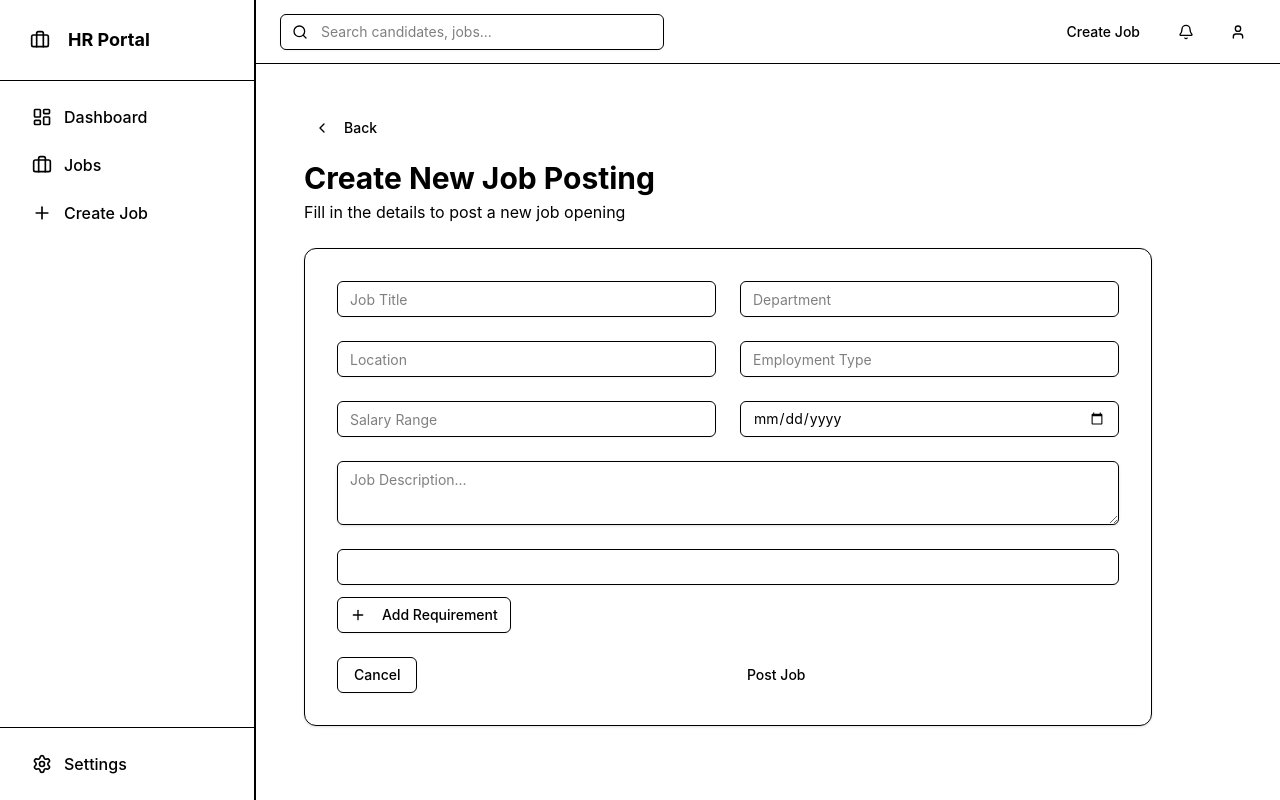
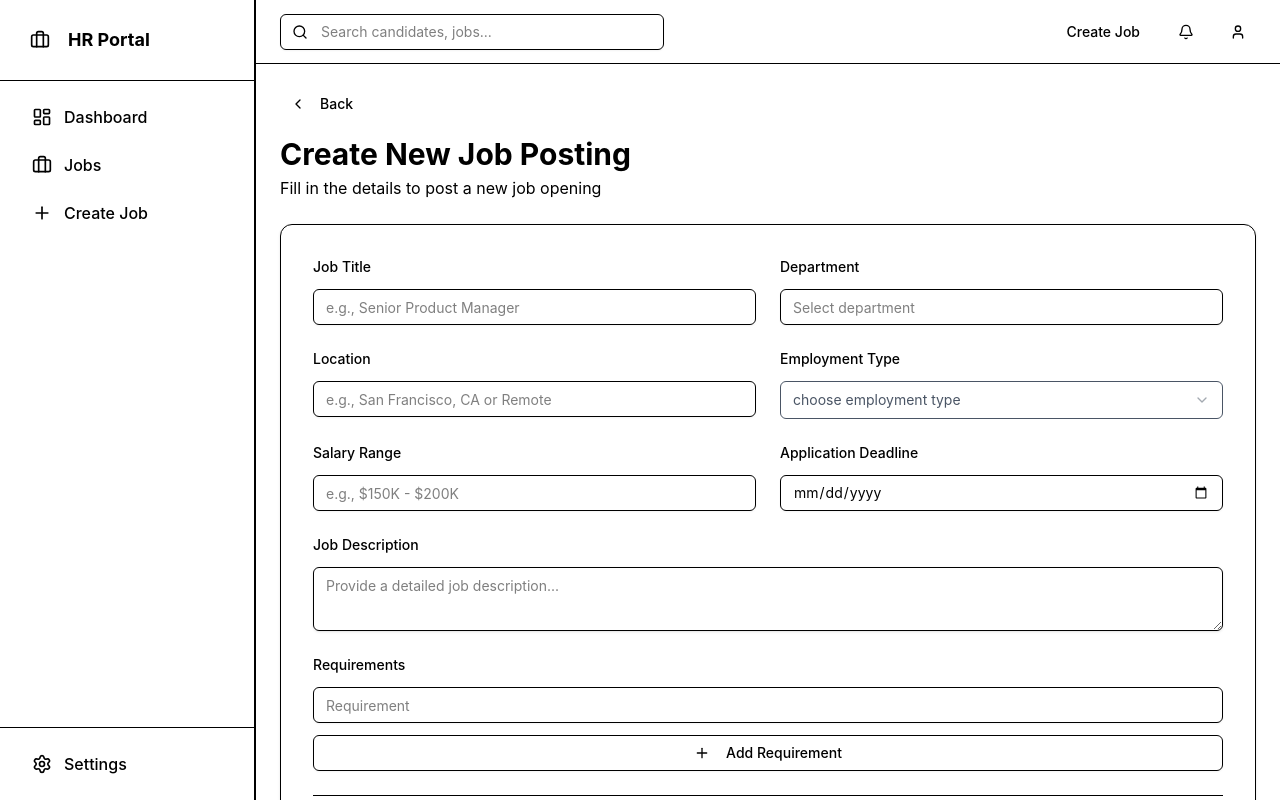
Before and after one commit to khanarshiya0709/Ai-interview-system, a React (Vite) app: page /hr/create-job in a window 1280 px wide. Built offline with nearby package versions, Linux system fonts and the light colour scheme.

Commit message:
debug and add more thhings createjob page.

```diff
--- a/src/components/hr/StatCard.jsx
+++ b/src/components/hr/StatCard.jsx
@@ -1,5 +1,5 @@
 import { TrendingUp, TrendingDown } from 'lucide-react';
-import { Card } from '@/components/ui/card';
+import { Card } from '../ui/card';
 
 export function StatCard({ label, value, change, trend }) {
     const isUp = trend === 'up';
--- a/src/components/ui/button.jsx
+++ b/src/components/ui/button.jsx
@@ -2,7 +2,7 @@ import React from 'react'
 import { Slot } from '@radix-ui/react-slot'
 import { cva } from 'class-variance-authority'
 
-import { cn } from '@/lib/utils'
+import { cn } from '../../lib/utils'
 
 const buttonVariants = cva(
   "inline-flex items-center justify-center gap-2 whitespace-nowrap rounded-md text-sm font-medium transition-all disabled:pointer-events-none disabled:opacity-50 [&_svg]:pointer-events-none [&_svg:not([class*='size-'])]:size-4 shrink-0 [&_svg]:shrink-0 outline-none focus-visible:border-ring focus-visible:ring-ring/50 focus-visible:ring-[3px] aria-invalid:ring-destructive/20 dark:aria-invalid:ring-destructive/40 aria-invalid:border-destructive",
--- a/src/pages/HR/CreateJob.jsx
+++ b/src/pages/HR/CreateJob.jsx
@@ -4,14 +4,14 @@ import { Card } from '../../components/ui/card';
 import { Button } from '../../components/ui/button';
 import { Input } from '../../components/ui/input';
 import { Textarea } from '../../components/ui/textarea';
+import { ChevronLeft, Plus, X } from 'lucide-react';
 import {
     Select,
+    SelectTrigger,
     SelectContent,
     SelectItem,
-    SelectTrigger,
     SelectValue,
 } from '../../components/ui/select';
-import { ChevronLeft, Plus, X } from 'lucide-react';
 
 export default function CreateJobPage() {
     const [requirements, setRequirements] = useState(['']);
@@ -35,7 +35,7 @@ export default function CreateJobPage() {
     };
 
     return (
-        <div className="p-4 sm:p-6 space-y-6 max-w-4xl">
+        <div>
             <div>
                 <Link to="/hr/jobs">
                     <Button variant="ghost" size="sm" className="mb-4">
@@ -47,36 +47,77 @@ export default function CreateJobPage() {
                 <h1 className="text-2xl sm:text-3xl font-bold">
                     Create New Job Posting
                 </h1>
-                <p className="text-muted-foreground mt-1">
+                <p className="text-muted-foreground mt-1 mb-6">
                     Fill in the details to post a new job opening
                 </p>
             </div>
 
-            <Card className="p-6 sm:p-8">
+            <Card className="p-6 sm:p-8 rounded-xl">
                 <form onSubmit={handleSubmit} className="space-y-6">
 
+                    {/* Top Fields */}
                     <div className="grid md:grid-cols-2 gap-6">
-                        <Input placeholder="Job Title" />
-                        <Input placeholder="Department" />
+
+                        <div>
+                            <label className="text-sm font-medium mb-3 block">Job Title</label>
+                            <Input placeholder="e.g., Senior Product Manager" />
                         </div>
 
-                    <div className="grid md:grid-cols-2 gap-6">
-                        <Input placeholder="Location" />
-                        <Input placeholder="Employment Type" />
+                        <div>
+                            <label className="text-sm font-medium mb-3 block">Department</label>
+                            <Input placeholder="Select department" />
                         </div>
 
-                    <div className="grid md:grid-cols-2 gap-6">
-                        <Input placeholder="Salary Range" />
+                        <div>
+                            <label className="text-sm font-medium mb-3 block">Location</label>
+                            <Input placeholder="e.g., San Francisco, CA or Remote" />
+                        </div>
+
+                        <div>
+                            <label className="text-sm font-medium mb-3 block">
+                                Employment Type
+                            </label>
+
+                            <Select>
+                                {/* text-muted-foreground se placeholder gray dikhega */}
+                                <SelectTrigger className="w-full bg-white border text-gray-600 ">
+                                    <SelectValue placeholder="choose employment type" />
+                                </SelectTrigger>
+
+                                <SelectContent className="bg-white border shadow-md rounded-md ">
+                                    <SelectItem value="full-time">Full-time</SelectItem>
+                                    <SelectItem value="part-time">Part-time</SelectItem>
+                                    <SelectItem value="contract">Contract</SelectItem>
+                                </SelectContent>
+                            </Select>
+                        </div>
+
+                        <div>
+                            <label className="text-sm font-medium mb-3 block">Salary Range</label>
+                            <Input placeholder="e.g., $150K - $200K" />
+                        </div>
+
+                        <div>
+                            <label className="text-sm font-medium mb-3 block">Application Deadline</label>
                             <Input type="date" />
                         </div>
 
-                    <Textarea placeholder="Job Description..." />
+                    </div>
+
+                    {/* Description */}
+                    <div>
+                        <label className="text-sm font-medium mb-3 block">Job Description</label>
+                        <Textarea placeholder="Provide a detailed job description..." />
+                    </div>
 
                     {/* Requirements */}
                     <div className="space-y-3">
+                        <label className="text-sm font-medium mb-3 block">Requirements</label>
+
                         {requirements.map((req, index) => (
                             <div key={index} className="flex gap-2">
                                 <Input
+                                    placeholder="Requirement" // Placeholder add kiya gaya hai
                                     value={req}
                                     onChange={(e) =>
                                         handleRequirementChange(index, e.target.value)
@@ -84,29 +125,44 @@ export default function CreateJobPage() {
                                 />
                                 {requirements.length > 1 && (
                                     <Button
+                                        type="button"
                                         variant="ghost"
                                         size="icon"
                                         onClick={() => handleRemoveRequirement(index)}
                                     >
-                                        <X />
+                                        <X className="w-4 h-4" />
                                     </Button>
                                 )}
                             </div>
                         ))}
 
-                        <Button variant="outline" onClick={handleAddRequirement}>
-                            <Plus className="mr-2" /> Add Requirement
+                        <Button
+                            type="button"
+                            variant="outline"
+                            className="w-full"
+                            onClick={handleAddRequirement}
+                        >
+                            <Plus className="mr-2 h-4 w-4" />
+                            Add Requirement
                         </Button>
                     </div>
 
-                    <div className="flex gap-4">
+                    {/* Divider */}
+                    <hr className="border-border" />
+
+                    {/* Buttons */}
+                    <div className="flex items-center relative">
                         <Link to="/hr/jobs">
                             <Button variant="outline">Cancel</Button>
                         </Link>
-                        <Button type="submit" className="flex-1">
+
+                        <div className="absolute left-1/2 -translate-x-1/2">
+                            <Button type="submit" className="px-10">
                                 Post Job
                             </Button>
                         </div>
+                    </div>
+
                 </form>
             </Card>
         </div>
```
Lines whose indentation alone changed are shown as unchanged.
